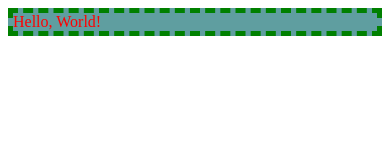
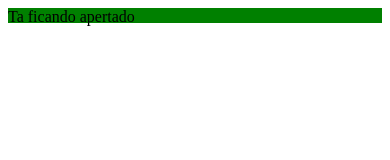
Before and after one commit to carlosbetiol/HiringCoders-css, a plain HTML site: page index.html in a window 390 px wide. Drawn offline with Linux system fonts and the light colour scheme.

Commit message:
media queries

```diff
--- a/index.html
+++ b/index.html
@@ -5,18 +5,24 @@
     <meta charset="UTF-8">
     <!-- <meta http-equiv="X-UA-Compatible" content="IE=edge"> -->
     <meta name="viewport" content="width=device-width, initial-scale=1.0">
-    <link href="./my-css.css" rel="stylesheet"/>
     <title>Document</title>
     <style>
         .my-div {
-            background-color: cadetblue;
+            height: 15px;
+            background-color: green;
+        }
+
+        @media(max-width: 600px) and (min-width: 500px){
+            .my-div{
+                background-color: red;
+            }
         }
     </style>
 </head>
 
 <body>
-    <div style="color:red" class="my-div">
-        Hello, World!
+    <div class="my-div">
+        Ta ficando apertado
     </div>
 </body>
 
--- a/my-css.css
+++ /dev/null
@@ -1,3 +0,0 @@
-.my-div {
-    border: 5px dashed green;
-}
```
